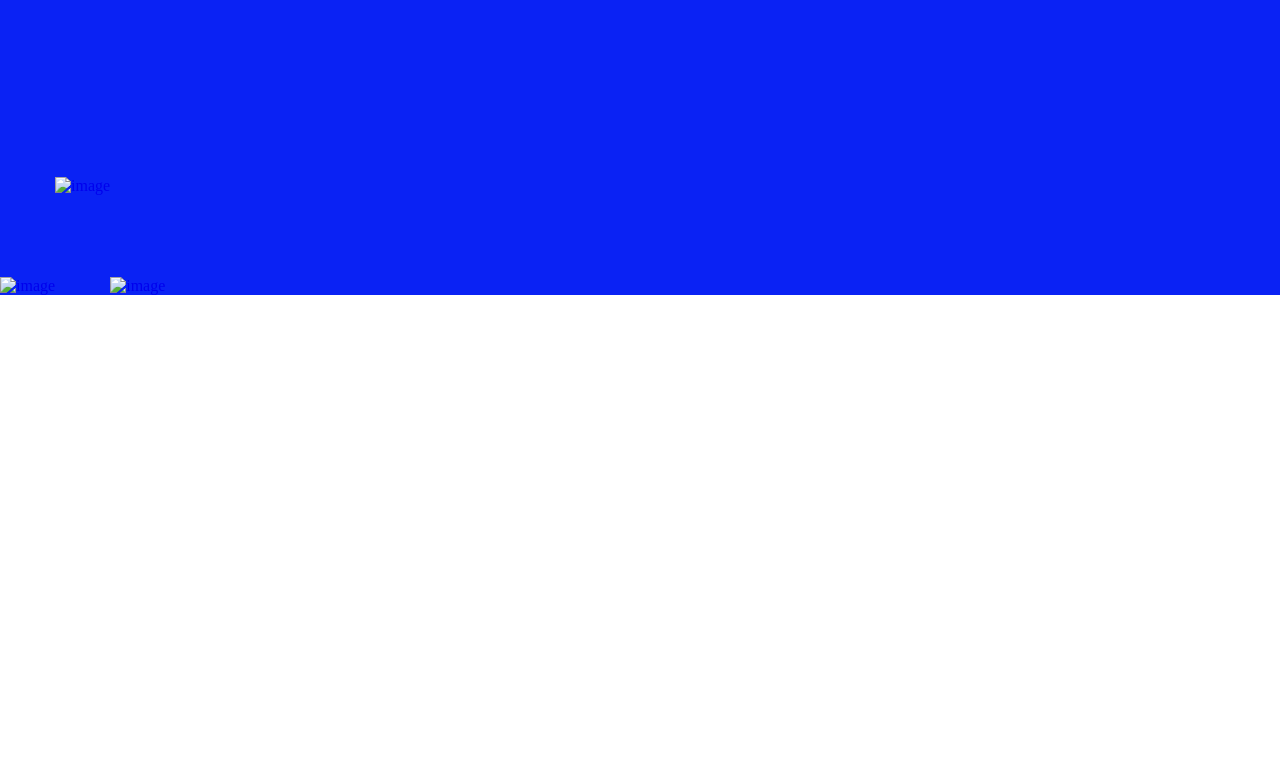
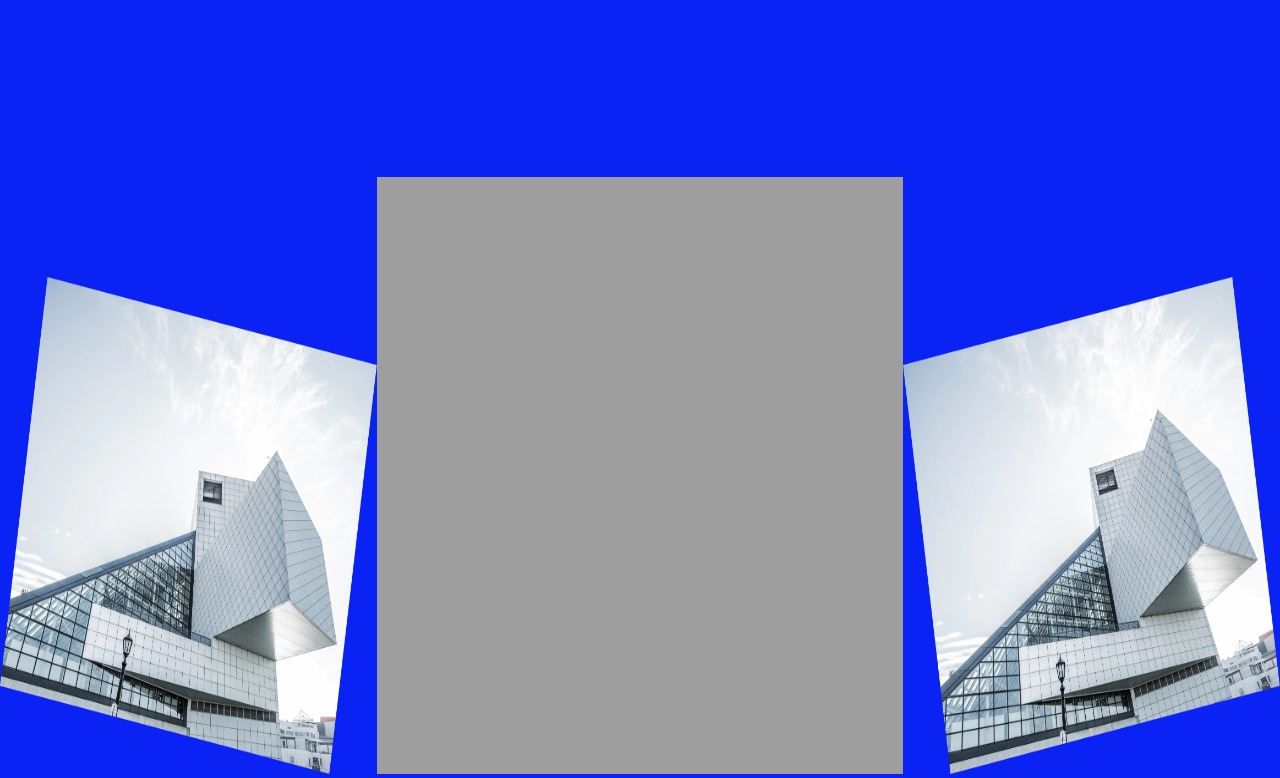
Before and after one commit to TinaKakhberidze/lesson-8, a plain HTML site: page index.html in a window 1280 px wide. Shown: the part 82-860 px from the top of the page. Before the commit the page ends 800 px from the top, so only its background shows below. Drawn offline with Linux system fonts and the light colour scheme; the site is published under a folder, as on GitHub Pages, so addresses that start at the root find nothing; a web font is replaced by a local one.

Commit message:
corrected

```diff
--- a/index.html
+++ b/index.html
@@ -46,13 +46,13 @@
     <section>
         <div class="group">
             <a href="#">
-                <img class="image" src="/img/Rectangle 67@2x.png" alt="image" />
+                <img class="image" src="img/Rectangle 67@2x.png" alt="image" />
             </a>
             <a href="#">
-                <img class="middle" src="/img/Rectangle 3@2x.png" alt="image" />
+                <img class="middle" src="img/Rectangle 3@2x.png" alt="image" />
             </a>
             <a href="#">
-                <img class="image" src="/img/Rectangle 68@2x.png" alt="image" />
+                <img class="image" src="img/Rectangle 68@2x.png" alt="image" />
             </a>
           </div>
         </header>
```
